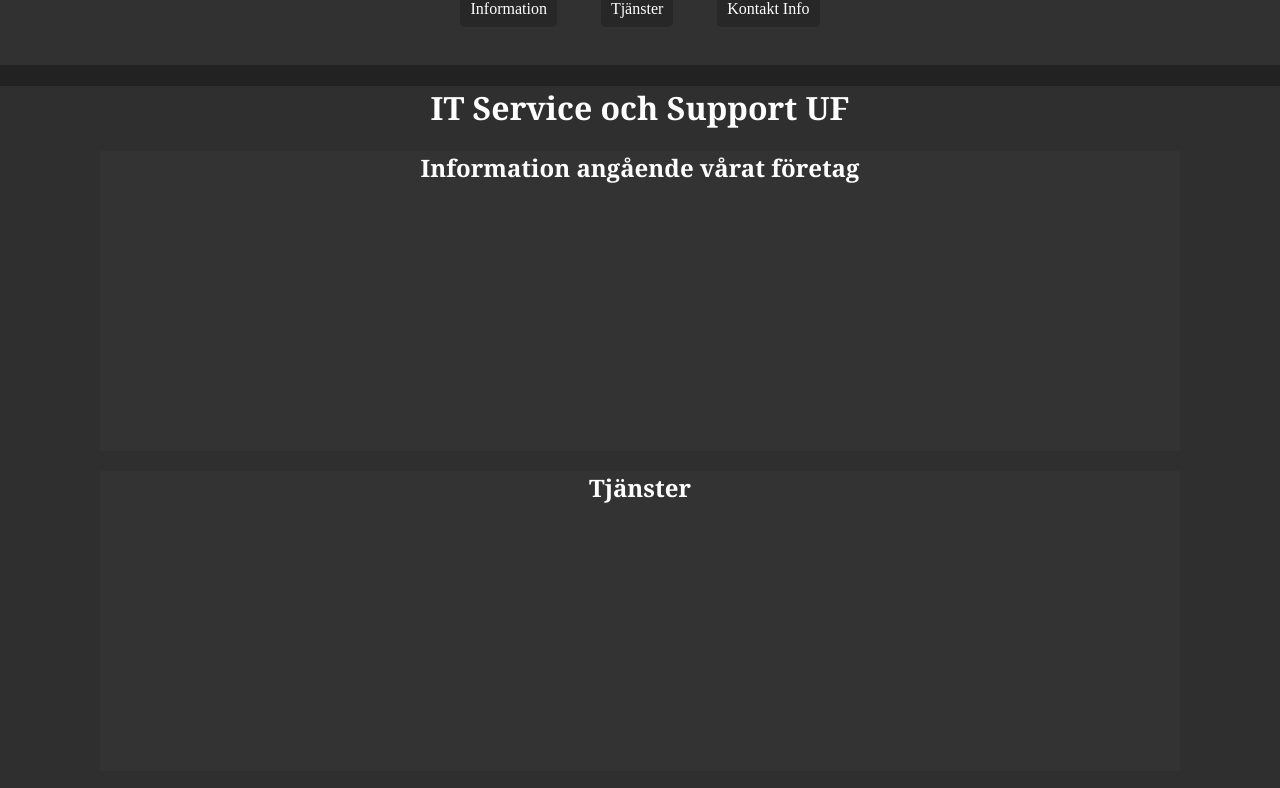
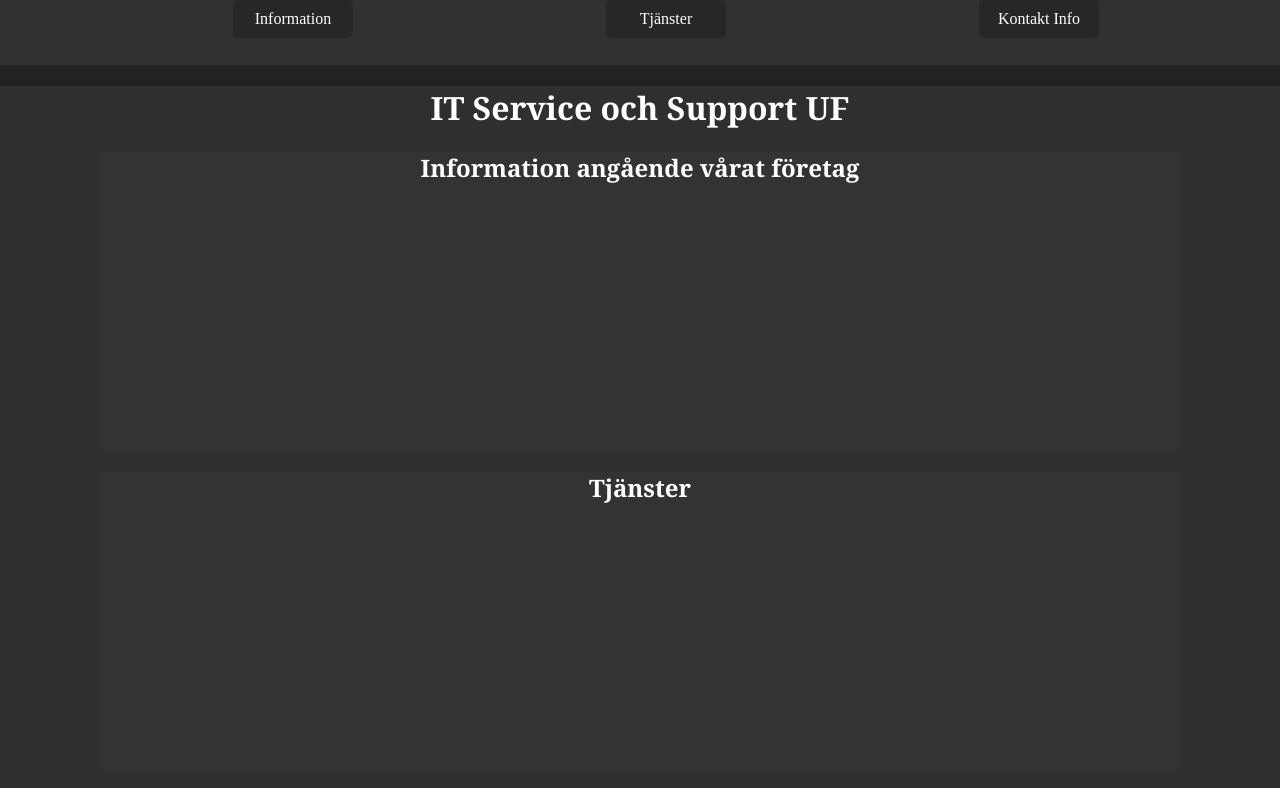
Before and after one commit to silverfluffy/ITSSUF, a plain HTML site: page index.html in a window 1280 px wide. Shown: the top 788 px of the page. Drawn offline with Linux system fonts and the light colour scheme.

Commit message:
asdasdasd

```diff
--- a/index.html
+++ b/index.html
@@ -8,7 +8,13 @@
 <body>
 
 	<div id="toolbar">
-	<a href="info.html" class="tb">Information</a> <a href="tjanster.html" class="tb">Tjänster</a> <a href="kontakt.html" class="tb">Kontakt Info</a>
+		<div id="info">
+	<a href="info.html" class="tb">Information</a></div>
+		<div id="tjanst">
+	<a href="tjanster.html" class="tb">Tjänster</a></div>
+		<div id="kontakt">
+	<a href="kontakt.html" class="tb">Kontakt Info</a></div>
+
 	</div>
 
 	<div class="main">
--- a/style/stylesheety.css
+++ b/style/stylesheety.css
@@ -9,6 +9,7 @@ body {
 }
 
 .tb {
+	float: left;
 	text-align: center;
 	margin-left: 20px;
 	margin-right: 20px;
@@ -75,6 +76,21 @@ body {
 	background-color: #2F2F2F;
 }
 
+#info {
+	float: left;
+	margin-left: 213px;
+}
+
+#tjanst {
+	float: left;
+	margin-left: 213px;
+}
+
+#kontakt {
+	float: left;
+	margin-left: 213px;
+}
+
 a {
 	text-decoration-line: none;
 	padding: 10px;
```
